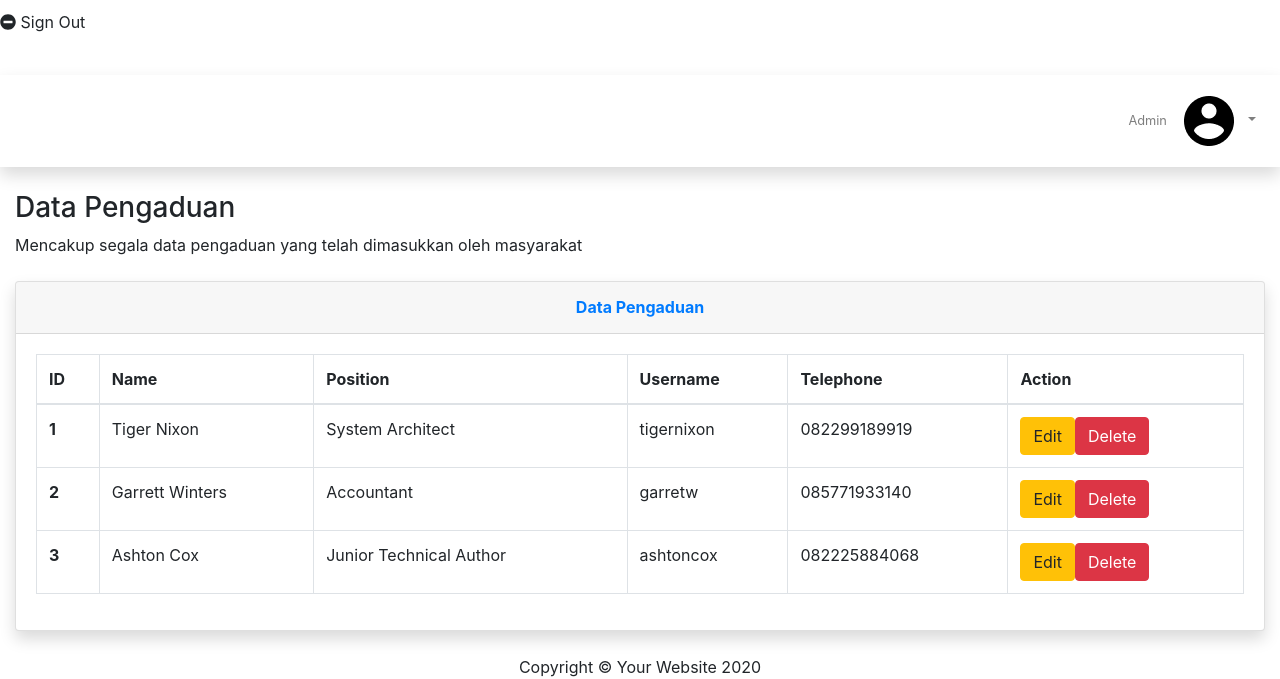
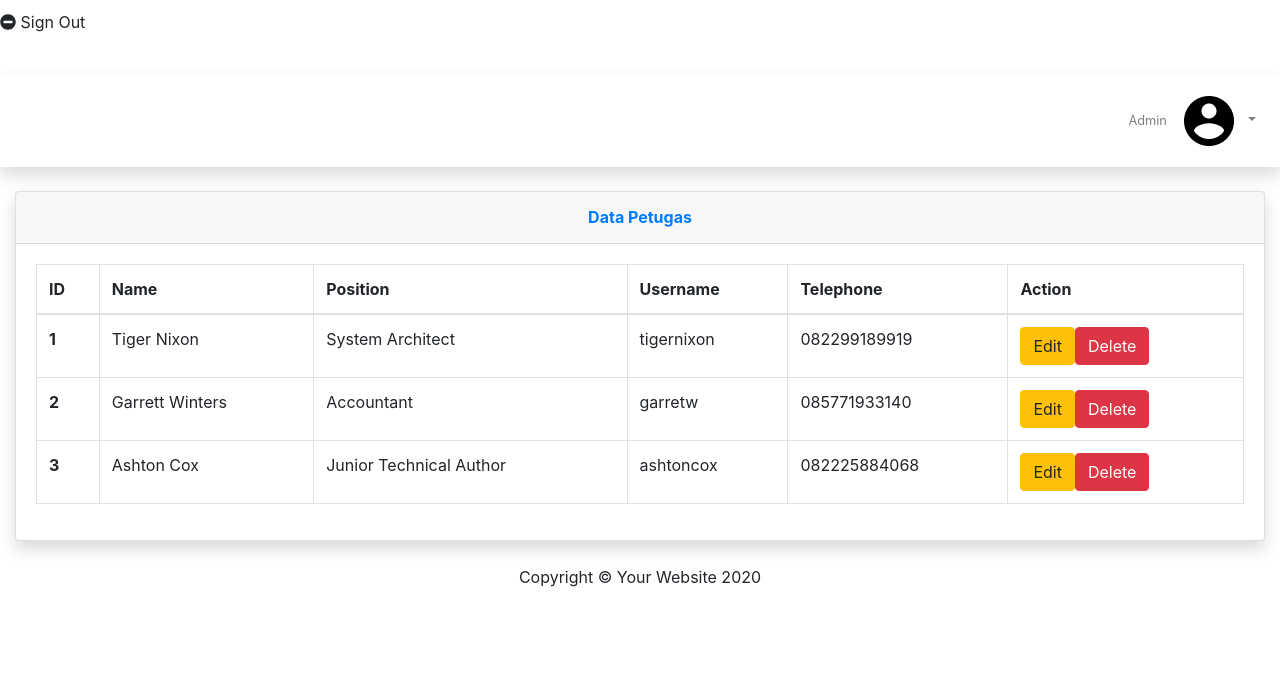
Before and after one commit to RafiIzzatulRizquFaris/PengaduanMasyarakatCI, a CodeIgniter app: page /PengaduanMasyarakatCI/OfficerDataController/index in a window 1280 px wide. Shown: the part 256-935 px from the top of the page. After the commit the page ends 843 px from the top, so only its background shows below. Run offline with CodeIgniter, Linux system fonts and the light colour scheme; some libraries are stand-ins or nearby versions.

Commit message:
Update officerdatadashboard.php

```diff
--- a/application/views/admin/officerdatadashboard.php
+++ b/application/views/admin/officerdatadashboard.php
@@ -136,14 +136,10 @@
                 <!-- Begin Page Content -->
                 <div class="container-fluid">
 
-                    <!-- Page Heading -->
-                    <h1 class="h3 mb-2 text-gray-800">Data Pengaduan</h1>
-                    <p class="mb-4">Mencakup segala data pengaduan yang telah dimasukkan oleh masyarakat</p>
-
                     <!-- DataTales Example -->
                     <div class="card shadow mb-4">
                         <div class="card-header py-3">
-                            <h6 class="m-0 font-weight-bold text-primary text-center">Data Pengaduan</h6>
+                            <h6 class="m-0 font-weight-bold text-primary text-center">Data Petugas</h6>
                         </div>
                         <div class="card-body">
                             <div class="table-responsive">
```
